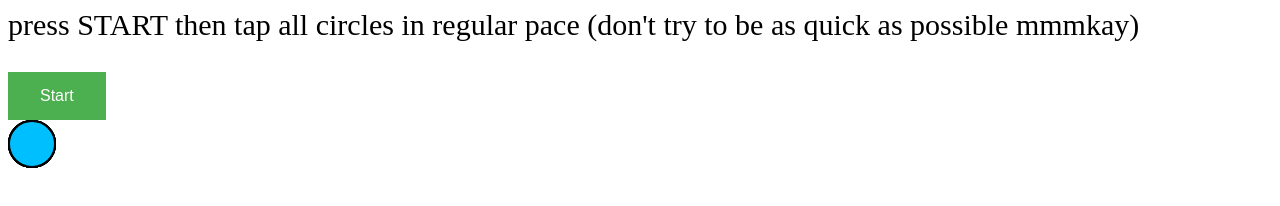
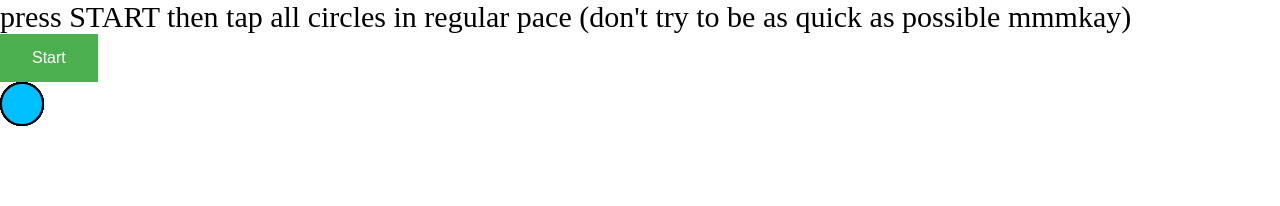
Before and after one commit to antonnystrom/antonnystrom.github.io, a website: page HTML2.html in a window 1280 px wide. Drawn offline with nearby package versions, Linux system fonts and the light colour scheme.

Commit message:
fixed circle sizes to be correct

```diff
--- a/HTML2.html
+++ b/HTML2.html
@@ -3,8 +3,16 @@
     <meta name="viewport" content="width=device-width, initial-scale=1.0, maximum-scale=1.0, user-scalable=no">
 
 <style>
+
+*{
+    margin: 0;
+    padding: 0;
+}
     .foo {
-  border-radius: 50%;
+        box-sizing: border-box;
+    -moz-box-sizing: border-box;
+    -webkit-box-sizing: border-box;
+  border-radius: 100%;
   width: 44px;
   height: 44px;
   background-color: deepskyblue;
```
